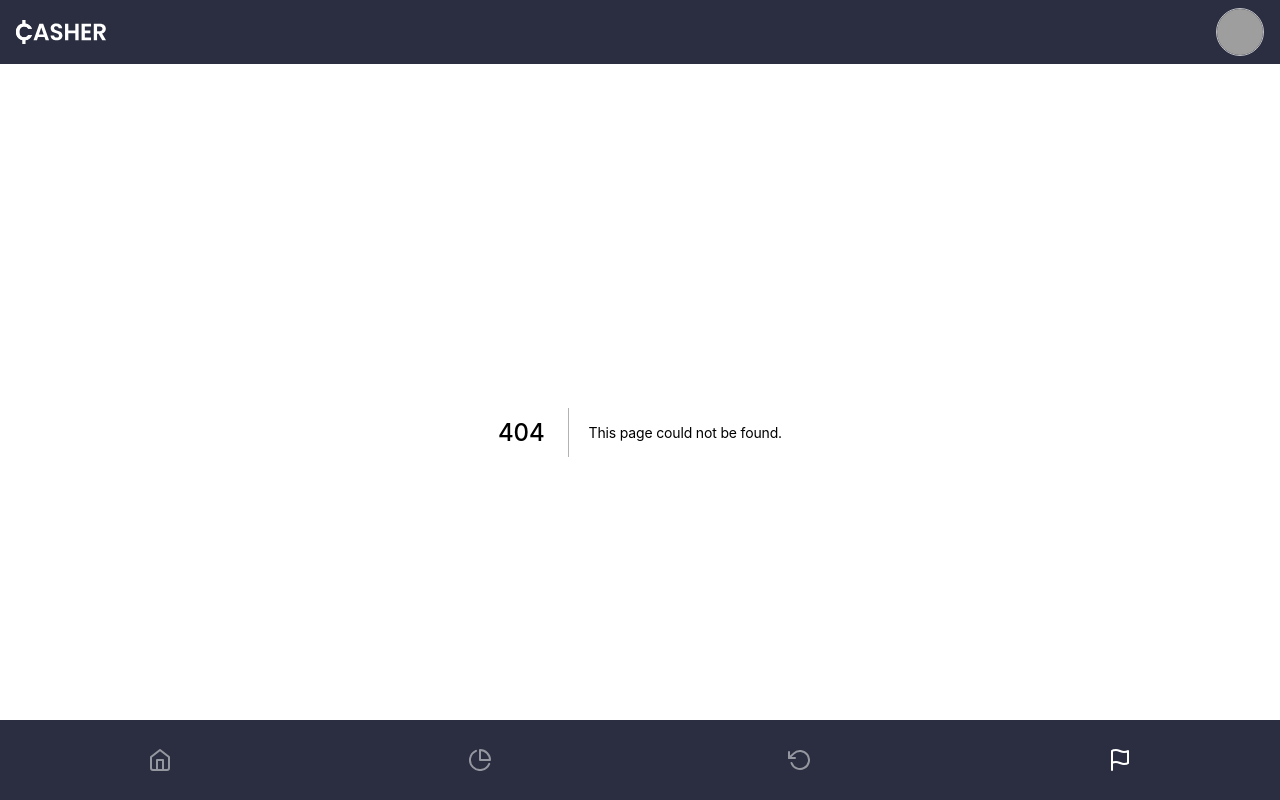
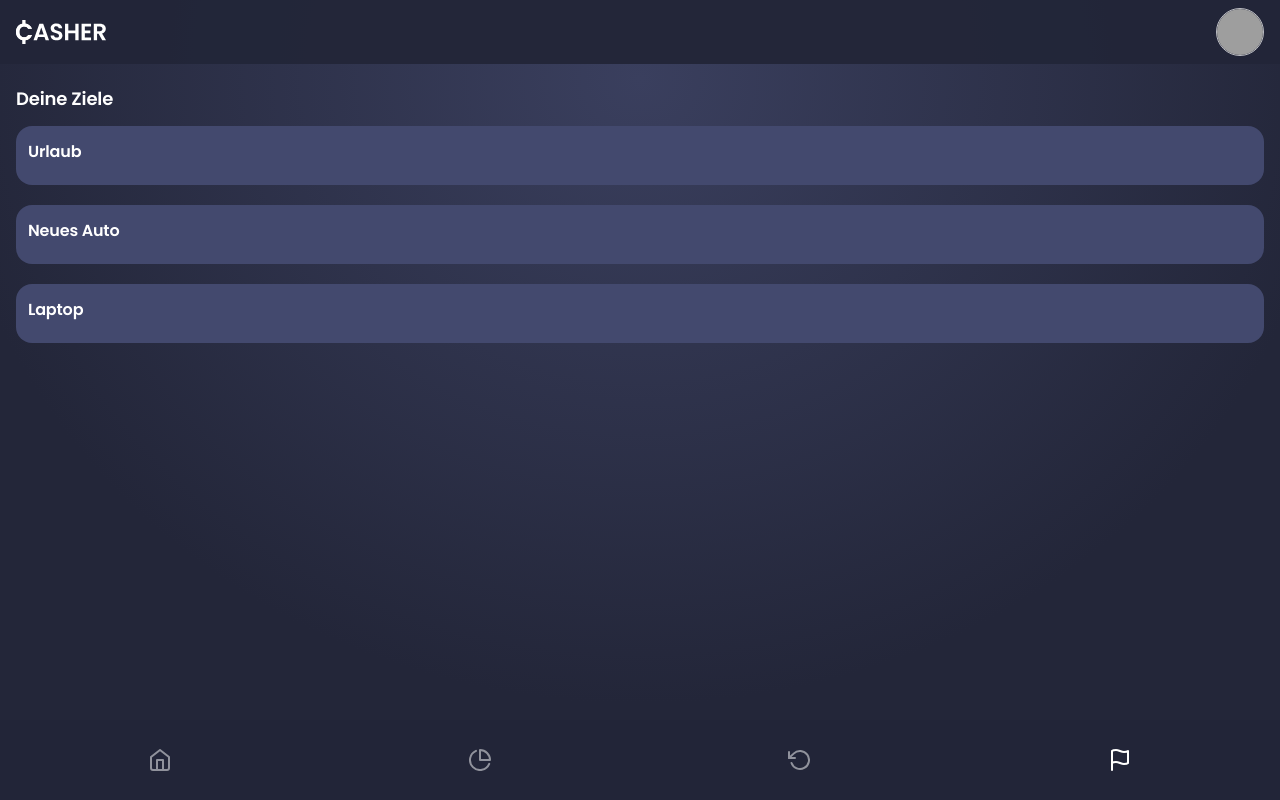
Before and after one commit to dennis-adamczyk/casher, a Next.js app: page /goals in a window 1280 px wide. Before the commit this address had no page. Built offline with nearby package versions, Linux system fonts and the light colour scheme; grey boxes are pictures that could not be loaded.

Commit message:
WIP Goals

```diff
--- /dev/null
+++ b/components/common/GoalCard.tsx
@@ -0,0 +1,86 @@
+import css from '@styled-system/css';
+import { FC, ReactNode } from 'react';
+import { ChevronRight } from 'react-feather';
+import styled from 'styled-components';
+import Button from '../ui/Button';
+
+const GoalCardWrapper = styled.article(
+  css({
+    display: 'flex',
+    flexDirection: 'column',
+    justifyContent: 'space-between',
+    alignItems: 'stretch',
+    backgroundColor: 'midnight.400',
+    borderRadius: 'normal',
+    overflow: 'hidden',
+    mb: "20px",
+  }),
+);
+
+const GoalCardContent = styled.div(
+  css({
+    paddingX: 3,
+    paddingTop: 4,
+  }),
+);
+
+const GoalCardHeader = styled.div(
+  css({
+    marginBottom: 5,
+  }),
+);
+
+const GoalCardName = styled.h3(
+  css({
+    fontSize: 'text',
+    fontWeight: 'semiBold',
+    textAlign: 'left',
+  }),
+);
+
+const GoalCardAmount = styled.p(
+  css({
+    fontSize: 'small',
+    color: 'white.opacity.7',
+    marginTop: 1,
+  }),
+);
+
+const GoalCardTargetAmount = styled.p(
+    css({
+      fontSize: 'small',
+      color: 'white.opacity.7',
+      marginTop: 1,
+    }),
+  );
+
+const GoalCardEmojiIcon = styled.p(
+    css({
+        fontSize: 'small',
+        color: 'white.opacity.7',
+        marginTop: 1,
+    }),
+);
+
+const GoalCardProgressBar = styled.div(
+    css({}),
+);
+
+interface GoalCardProps {
+  name: string;
+  subtitle?: string;
+}
+
+const GoalCard: FC<GoalCardProps> = ({ name, subtitle}) => {
+  return (
+    <GoalCardWrapper>
+      <GoalCardContent>
+        <GoalCardHeader>
+          <GoalCardName>{name}</GoalCardName>
+        </GoalCardHeader>
+      </GoalCardContent>
+    </GoalCardWrapper>
+  );
+};
+
+export default GoalCard;
--- /dev/null
+++ b/pages/goals.tsx
@@ -0,0 +1,67 @@
+import Content from '@/components/layout/Content';
+import { FC } from 'react';
+import styled from 'styled-components';
+import css from '@styled-system/css';
+import GoalCard from '@/components/common/GoalCard';
+
+const EmptyWrapper = styled.div(
+  css({
+    display: 'flex',
+    flexDirection: 'column',
+    justifyContent: 'normal',
+    alignItems: 'stretch',
+    height: '100%',
+  }),
+);
+
+const GoalTitle = styled.div(
+  css({
+    fontSize: 'large',
+    fontWeight: 'semiBold',
+    marginBottom: 4,
+  }),
+)
+
+const GoalsSection = styled.section(css({}));
+
+interface GoalCardData {
+  id: number,
+  bankAccountId: number,
+  emojiIcon: string,
+  name: string,
+  targetAmount: number,
+  amount: number,
+  savingIntervall: string,
+  savingAmount: number
+}
+
+const Goals: FC<{ goals: GoalCardData[] }> = ({ goals }) => {
+  console.log(goals)
+  return (
+    <Content>
+      <EmptyWrapper>
+        <GoalTitle>Deine Ziele</GoalTitle>
+        <GoalsSection>
+          { goals.map((goal)=>(
+            <GoalCard
+              key={goal.id}
+              name={goal.name}
+              subtitle={String(goal.savingAmount)}
+            />
+          ))}
+        </GoalsSection>
+      </EmptyWrapper>
+    </Content>
+  );
+};
+
+export default Goals;
+
+
+export async function getServerSideProps(context: any) {
+    const res = await fetch(`http://localhost:3000/api/goals`);
+    const data: GoalCardData[] = await res.json();
+    return {
+      props: { goals: data },
+    };
+  }
```
